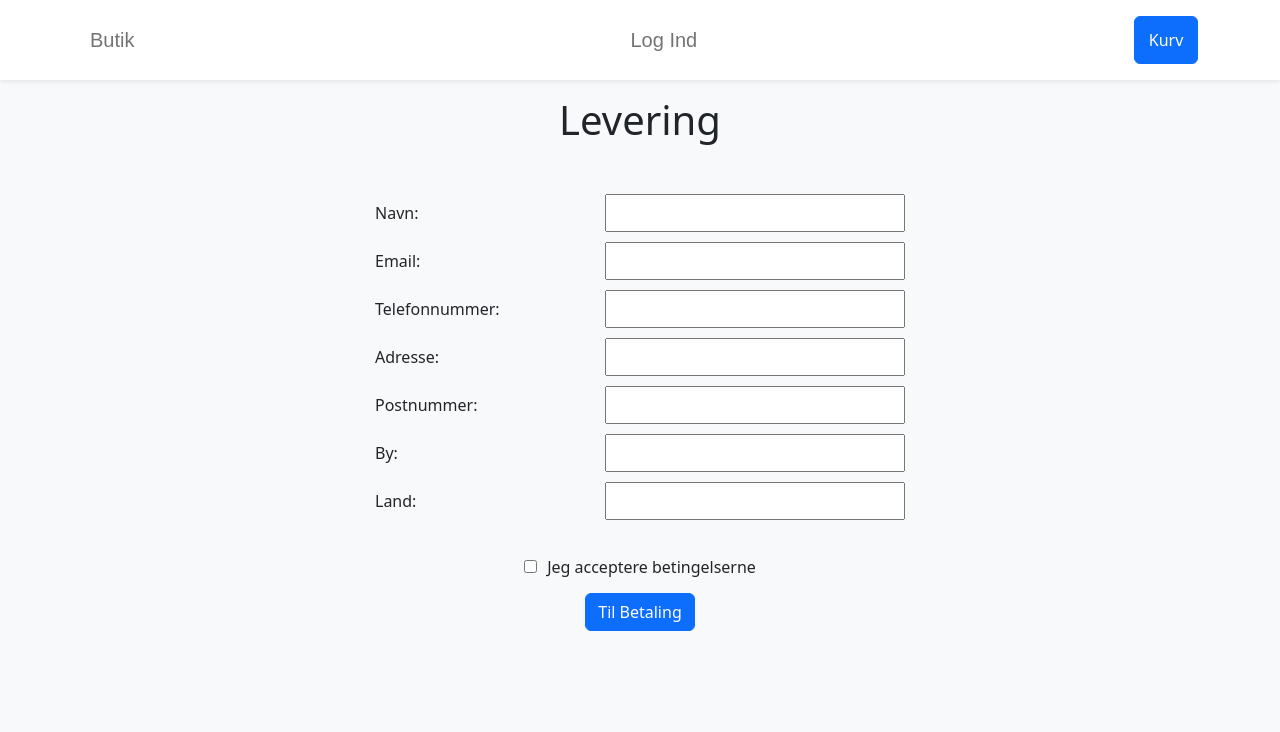
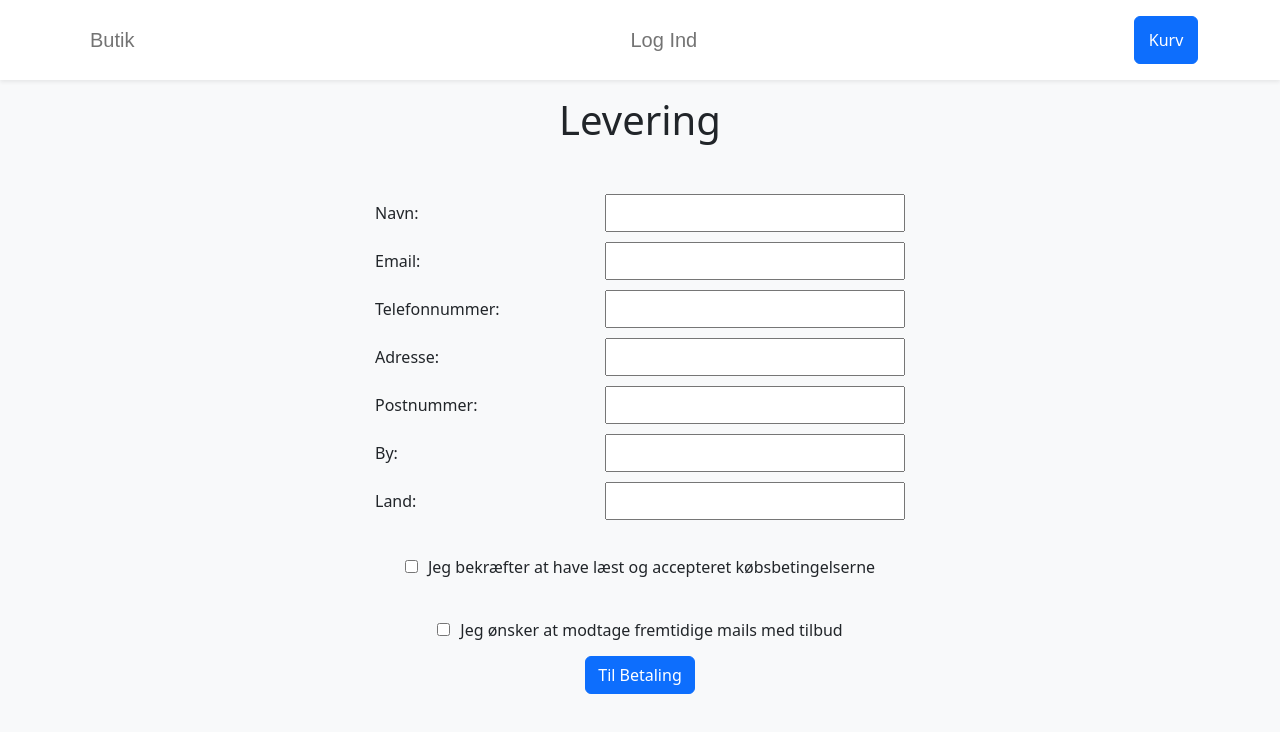
Before and after one commit to oska0281/frontendprojektgruppe7, a React (Vite) app: page /levering in a window 1280 px wide. Shown: the top 732 px of the page. Built offline with nearby package versions, Linux system fonts and the light colour scheme.

Commit message:
tilføjet flere funktioner til Levering.tsx

```diff
--- a/src/pages/Levering.tsx
+++ b/src/pages/Levering.tsx
@@ -31,7 +31,8 @@ export function Levering() {
       return;
     }
 
-    // All form fields are filled and checkbox is checked, proceed to payment page
+
+
   }
 
   return (
@@ -79,12 +80,20 @@ export function Levering() {
 
       <div>
         <input className="inputbox" type="checkbox"  onChange={handleCheck} />
-        <text>Jeg acceptere betingelserne</text>
+        <text>Jeg bekræfter at have læst og accepteret købsbetingelserne</text>
       </div>
 
-      {isCheckedMessage && (
-        <div className="message">Du skal acceptere betingelserne for at fortsætte</div>
+        {isCheckedMessage && (
+        <div className="message">Accepter venligst købsbetingelserne</div>
       )}
+
+        <div>
+        <input className="inputbox" type="checkbox"  />
+        <text>Jeg ønsker at modtage fremtidige mails med tilbud</text>
+      </div>
+
+
+
 
       {isChecked ? (
         <Link to={isFormFilled ? "/betaling" : ""}>
```
